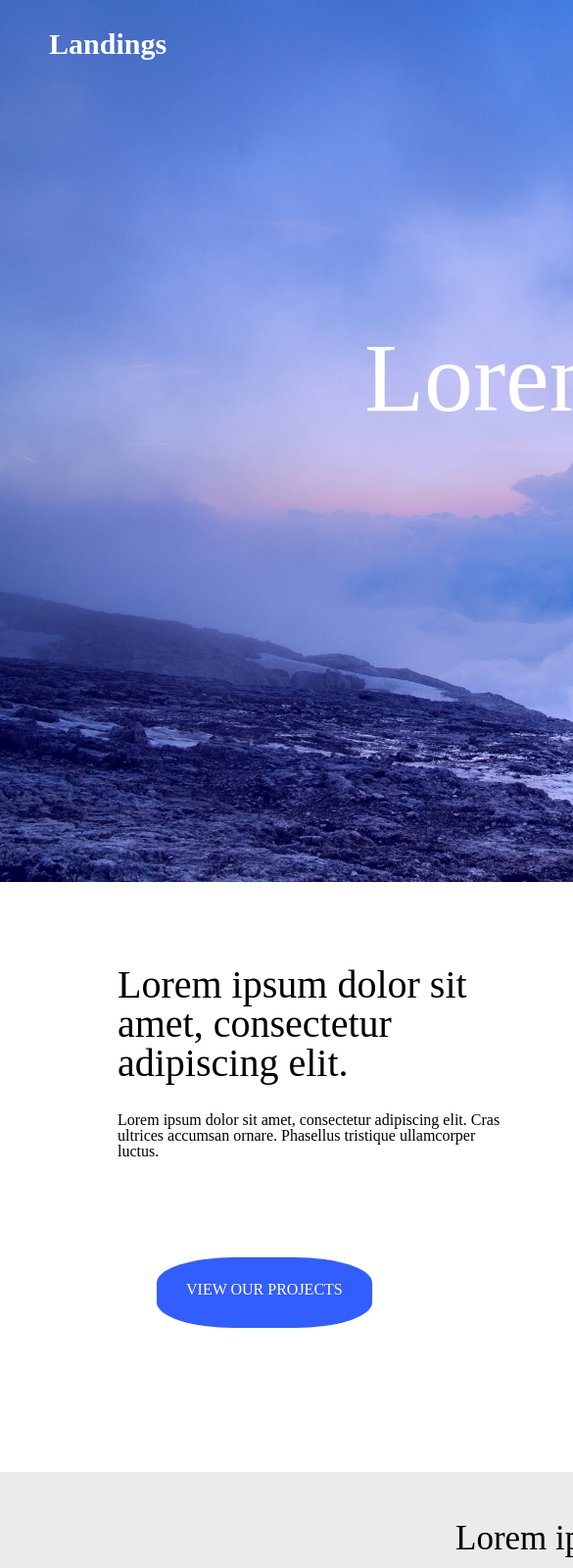
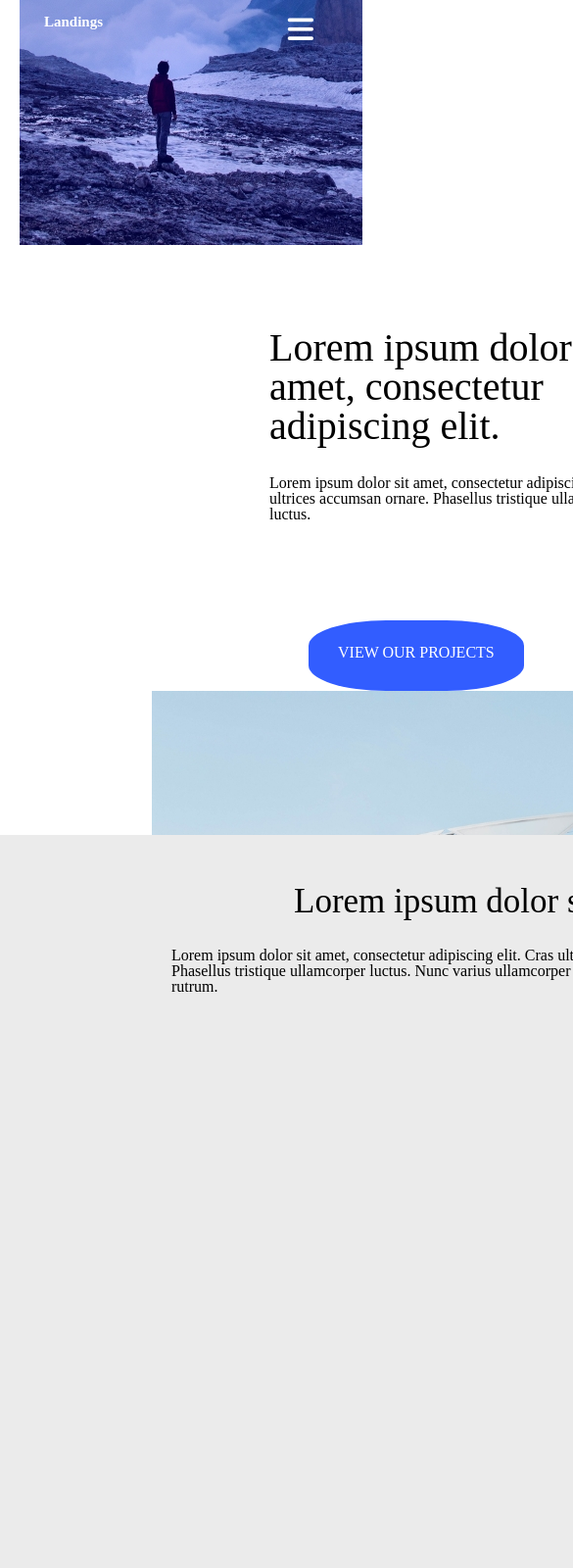
Before and after one commit to elitandilashvili/lesson-8, a plain HTML site: page index.html in a window 390 px wide. Shown: the top 1600 px of the page at 98% size, 585 px wide, since content can reach past the window. Drawn offline with Linux system fonts and the light colour scheme.

Commit message:
add responsive

```diff
--- /dev/null
+++ b/css/responsive.css
@@ -0,0 +1,153 @@
+@media (max-width: 726px){
+    .div-ul{
+        display: none;
+    }
+    .burger-icon{
+        display: block;
+    }
+}
+
+@media(max-width:418px){
+    .burger-icon{
+        margin-left: 25px;
+        margin-top: 15px;
+
+    }
+}
+
+@media(max-width:580px){
+    .h-2{
+        font-size: 50px;
+        display: flex;
+        justify-content: center;
+    }
+}
+
+@media(max-width:610px){
+
+
+
+
+    .h-2{
+        display: none;
+    }
+
+
+}
+
+
+
+
+@media(max-width:776px){
+    .div-ul{
+        display: none;
+    }
+    .burger-icon{
+        display: block;
+    }
+}
+
+@media(max-width:984px){
+    .header{
+        width: 895px;px;
+        height: 700px;
+        margin:  0 auto;
+        background-position: center
+
+    }
+}
+
+@media(max-width:911px){
+.header{
+    width: 750px;
+    height: 690px;
+
+    background-position: center
+
+}
+}
+
+@media(max-width:770px){
+    .header{
+        width: 590px;px;
+        height: 600px;
+
+        background-position:bottom
+
+    }
+}
+
+@media(max-width:610px){
+    .header{
+        width: 400px;
+        height: 350px;
+
+        background-position:bottom
+
+    }
+}
+
+@media(max-width:418px){
+    .header{width: 350px;
+        height: 250px;
+
+        background-position:bottom
+
+}
+
+}
+@media(max-width:418px){
+    .logo{
+        font-size: 15px;
+        margin-left: 25px;
+        margin-top: 15px;
+    }
+}
+
+
+/* section 1 */
+
+@media(max-width:1075px){
+.section1 {
+    width: 950px;
+}
+}
+
+@media(max-width:1075px){
+    .section1{
+        flex-direction: column;
+        align-items: center;
+
+    }
+    .block-2{
+        width:100%;
+
+
+    }
+
+    .block-1{
+        width: 100%;
+    }
+
+
+
+}
+
+
+
+/* section-2 */
+@media(max-width:847px){
+    .section2{
+        width: 950px;
+    }
+
+}
+@media(max-width:850px){
+    .blocks{
+        flex-direction: column;
+        align-items: center;
+    }
+    .block-div{
+        width: 31%;
+    }
+}
--- a/css/style.css
+++ b/css/style.css
@@ -1,5 +1,6 @@
 .header{
-    width: 1280px;
+    max-width: 1280px;
+    width: 100%;
     height: 900px;
     margin:  0 auto;
     background-image:url(../image/Group\ 5.jpg)
@@ -9,6 +10,7 @@
 .navigation {
     display: flex;
     justify-content: space-between;
+
 
 }
 
@@ -31,7 +33,11 @@
     color: white;
     margin-left: 50px;
     font-weight: bold;
+
+
 }
+
+
 .box-h-2{
     display: flex;
     justify-content: center;
@@ -46,7 +52,8 @@
 /* section 1 */
 
 .section1 {
-    width: 1280px;
+    max-width: 1280px;
+    width: 100%;
     height: 602px;
     display: flex;
     justify-content: space-between;
@@ -55,14 +62,16 @@
 
 .block-1{
 
-width: 640px;
+max-width: 640px;
+width: 100%;
 height: 602px;
 
 }
 
 .box{
 
-width: 220px;
+max-width: 220px;
+width: 100%;
 height: 72px;
 border-radius: 36%;
 background-color: #325DFF;
@@ -84,48 +93,55 @@ padding-left: 20px;
 margin: 0 auto;
 font-size: 40px;
 margin-bottom: 30px;
-width:400px;
+max-width:400px;
+width: 100%;
 margin-top: 85px;
 }
 
 .block-p{
 margin: 0 auto;
-width: 400px;
+max-width: 400px;
+width: 100%;
 }
 
 
 
 .block-2{
-width: 640px;
+max-width: 640px;
+width: 100%;
 height: 602px;
 background-image:url(../image/Rectangle\ 2.jpg) ;
 }
 
 .box-div{
-width: 320px;
+max-width: 320px;
+width: 100%;
 height: 72px;
 margin: 0 auto;
 margin-top: 100px;
 }
 
 .section2 {
-width: 1280px;
+max-width: 1280px;
+width: 100%;
 height: 1160px;
 background-color:#EBEBEB;
 margin: 0 auto;
 }
 
 .h-4{
-width: 350px;
+max-width: 350px;
+width: 100%;
 margin: 0 auto;
 font-size: 35px;
 padding-top: 50px;
 }
 
 .p-2{
-    width: 600px;
-    margin: 0 auto;
-    margin-top: 30px;
+max-width: 600px;
+width: 100%;
+margin: 0 auto;
+margin-top: 30px;
 }
 
 .blocks{
@@ -137,16 +153,22 @@ flex-wrap: wrap;
 }
 
 .block-div{
-width: 371px;
+max-width: 371px;
+width: 100%;
 height: 374px;
 background-color: white;
 margin: 0 auto;
 margin-right: 40px;
 margin-bottom: 70px;
-}
+display: flex;
+justify-content: center;
+align-items: center;
+flex-direction: column;}
+
 
 .circle{
-width: 88px;
+max-width: 88px;
+width: 100%;
 height: 88px;
 background-color: #325DFF;
 border-radius: 50%;
@@ -163,14 +185,28 @@ padding-top: 25px;
 }
 
 .h-3{
-margin: 0 auto;
 margin-top: 40px;
-width: 100px;
+max-width: 233px;
+width: 100%;
+text-align: center;
+padding-left:55px;
+
 }
 
 .p-3{
-width: 300px;
+max-width: 300px;
+width: 100%;
 margin: 0 auto;
 margin-top: 30px;
+text-align: center;
+
 
 }
+
+.burger-icon {
+    color: #fff;
+    font-size: 30px;
+    margin-right:50px;
+    margin-top: 30px;
+    display: none;
+}
--- a/index.html
+++ b/index.html
@@ -2,9 +2,12 @@
 <html lang="en">
 <head>
     <meta charset="UTF-8">
+    <meta name="viewport" content="width=device-width, initial-scale=1.0">
     <title>Document</title>
+    <script src="https://kit.fontawesome.com/6de6aa5275.js" crossorigin="anonymous"></script>
     <link rel="stylesheet" href="css/reset.css">
     <link rel="stylesheet" href="css/style.css">
+    <link rel="stylesheet" href="css/responsive.css">
 </head>
 <body>
     <header>
@@ -20,6 +23,11 @@
                     <li class="li-1">CONTACT US</li>
                 </ul>
              </nav>
+
+               <div class="burger-icon">
+                  <i class="fas fa-bars"></i>
+               </div>
+
            </div>
        </div>
        <div class="box-h-2">
```
